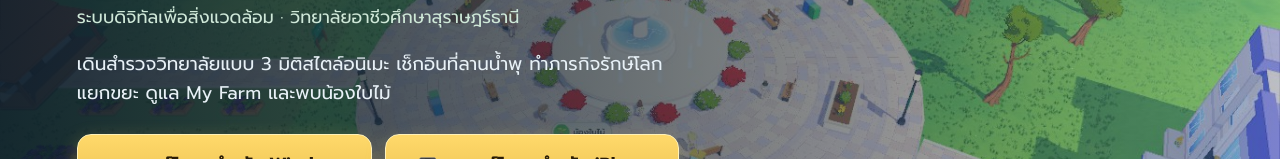
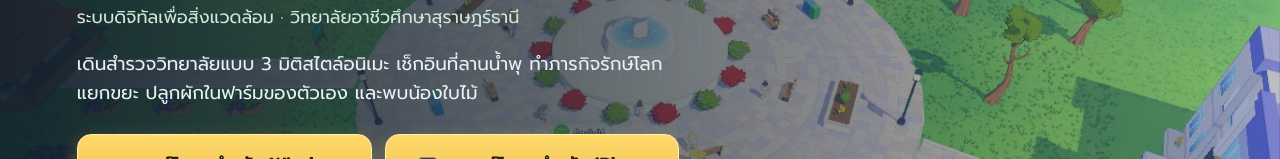
Before and after one commit to greencampus-th/greencampus-th.github.io, a plain HTML site: page index.html in a window 1280 px wide. Shown: the part 302-461 px from the top of the page. Drawn offline with Linux system fonts and the light colour scheme; no server answers.

Commit message:
Site: hero text mentions the personal farm
Co-Authored-By: Claude Opus 5.5 <noreply@anthropic.com>

```diff
--- a/index.html
+++ b/index.html
@@ -43,7 +43,7 @@
     <div class="hero-in">
       <h1 class="logo">GREEN CAMPUS</h1>
       <p class="tag">ระบบดิจิทัลเพื่อสิ่งแวดล้อม · วิทยาลัยอาชีวศึกษาสุราษฎร์ธานี</p>
-      <p class="lead">เดินสำรวจวิทยาลัยแบบ 3 มิติสไตล์อนิเมะ เช็กอินที่ลานน้ำพุ ทำภารกิจรักษ์โลก แยกขยะ ดูแล My Farm และพบน้องใบไม้</p>
+      <p class="lead">เดินสำรวจวิทยาลัยแบบ 3 มิติสไตล์อนิเมะ เช็กอินที่ลานน้ำพุ ทำภารกิจรักษ์โลก แยกขยะ ปลูกผักในฟาร์มของตัวเอง และพบน้องใบไม้</p>
       <div class="cta">
         <a class="btn gold big" id="dl" href="#" rel="noopener">
           <span class="ico" aria-hidden="true">⊞</span>
```
